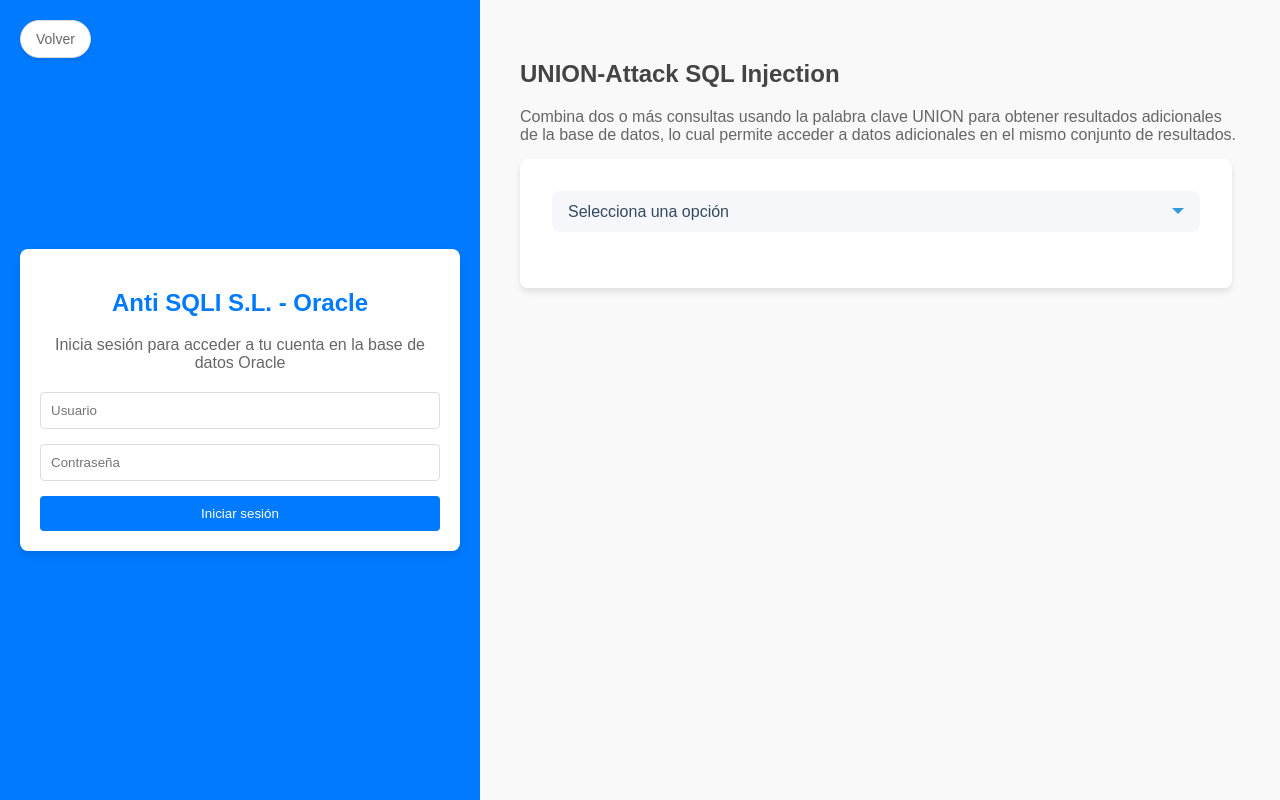
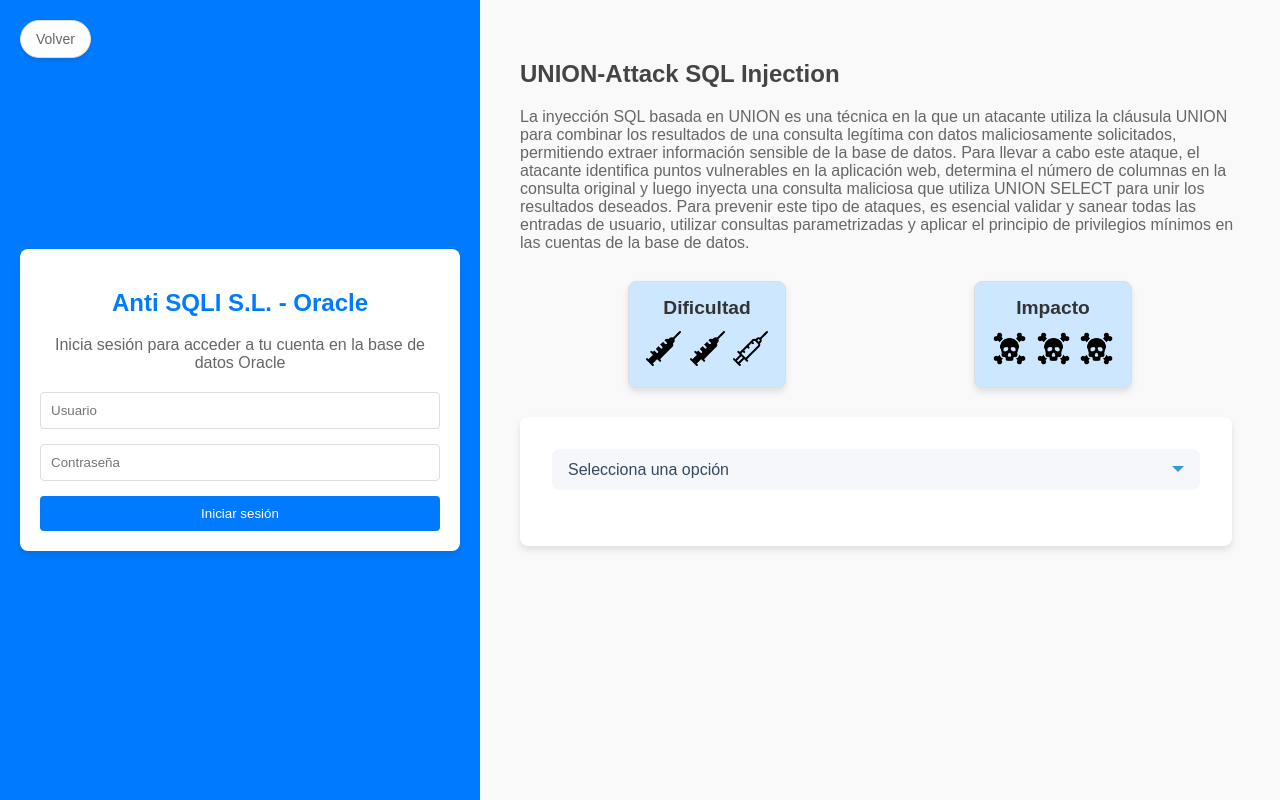
Before and after one commit to Ezio2157/PBDProject, a Flask app: page /login/oracle/union in a window 1280 px wide. Run offline with Flask 2, Linux system fonts and the light colour scheme.

Commit message:
Añadidos detalles visuales en la interfaz para complementar la informacion presentada

```diff
--- a/app.py
+++ b/app.py
@@ -116,6 +116,8 @@ def login_sqli(tipo_sqli, database):
         'login.html',
         title=sqli_info.get("title", ""),
         description=sqli_info.get("description", ""),
+        dificultad=sqli_info.get("dificultad", ""),
+        impacto=sqli_info.get("impacto", ""),
         database=database,
         tipo_sqli=tipo_sqli,
         credenciales=sqli_info.get("credenciales", {}),
--- a/diccionarioInyecciones.py
+++ b/diccionarioInyecciones.py
@@ -6,9 +6,10 @@ sql_injections = {
     "database_error": {
         "title": "Database-Errors SQL Injection",
         "description": """
-            <p>Utiliza los mensajes de error devueltos por la base de datos para extraer información confidencial.
-            Este tipo de inyección se aprovecha de mensajes de error explícitos en las consultas SQL.</p>
+            <p>La inyección SQL basada en errores es una técnica de ataque en la que un atacante manipula consultas SQL para provocar que la base de datos genere mensajes de error detallados. Estos mensajes pueden revelar información sensible sobre la estructura y el contenido de la base de datos, facilitando al atacante la planificación de ataques más sofisticados. Para mitigar este riesgo, es esencial validar y sanear todas las entradas de usuario, utilizar consultas parametrizadas y configurar la aplicación para que no revele detalles internos en mensajes de error.</p>
         """,
+        "dificultad": 2,
+        "impacto": 2,
         "credenciales":[
             {
                 # Login sin credenciales válidas
@@ -57,9 +58,10 @@ sql_injections = {
     "union": {
         "title": "UNION-Attack SQL Injection",
         "description": """
-            <p>Combina dos o más consultas usando la palabra clave UNION para obtener resultados adicionales de la base de datos,
-            lo cual permite acceder a datos adicionales en el mismo conjunto de resultados.</p>
+            <p>La inyección SQL basada en UNION es una técnica en la que un atacante utiliza la cláusula UNION para combinar los resultados de una consulta legítima con datos maliciosamente solicitados, permitiendo extraer información sensible de la base de datos. Para llevar a cabo este ataque, el atacante identifica puntos vulnerables en la aplicación web, determina el número de columnas en la consulta original y luego inyecta una consulta maliciosa que utiliza UNION SELECT para unir los resultados deseados. Para prevenir este tipo de ataques, es esencial validar y sanear todas las entradas de usuario, utilizar consultas parametrizadas y aplicar el principio de privilegios mínimos en las cuentas de la base de datos.</p>
         """,
+        "dificultad": 2,
+        "impacto": 3,
         "credenciales":[
             {
                 "nombre":"Login sin credenciales válidas",
@@ -110,9 +112,10 @@ sql_injections = {
     "boolean": {
         "title": "Boolean-Based SQL Injection",
         "description": """
-            <p>Emplea consultas booleanas para determinar si ciertas condiciones son verdaderas o falsas, sin necesidad de mensajes de error.
-            Es útil para inferir datos en situaciones donde los errores están limitados.</p>
+            <p>La inyección SQL basada en booleanos es una técnica utilizada por atacantes para manipular consultas SQL mediante la inserción de condiciones booleanas en las entradas de una aplicación web. A diferencia de la inyección SQL ciega, en este caso la aplicación muestra directamente los resultados de las consultas o proporciona mensajes de error detallados. El atacante aprovecha esta retroalimentación para extraer información de la base de datos, observando cómo las respuestas de la aplicación varían al introducir diferentes condiciones booleanas en las consultas.</p>
         """,
+        "dificultad": 2,
+        "impacto": 3,
         "credenciales":[],
         "usuario": "admin",
         "clave": "admin",
@@ -125,9 +128,10 @@ sql_injections = {
         "title": "Blind Boolean-Based SQL Injection",
         "is_blind": True,
         "description": """
-            <p>Evalúa los resultados en función de respuestas booleanas sin revelar datos directamente. Es útil cuando los mensajes de error
-            están deshabilitados, ya que permite al atacante inferir información a través de condiciones booleanas.</p>
+            <p>Es una técnica empleada por atacantes para extraer información de una base de datos cuando la aplicación no muestra directamente los resultados de las consultas SQL ni proporciona mensajes de error detallados. En este escenario, el atacante infiere la información observando las diferencias en las respuestas de la aplicación al enviar consultas que evalúan condiciones booleanas.</p>
         """,
+        "dificultad": 3,
+        "impacto": 3,
         "credenciales":[ # usuario/password en este caso serían payload que devuelva True y False respectivamente
             {
                 "nombre":"Entendiendo la inyección",
@@ -166,9 +170,10 @@ sql_injections = {
         "title": "Time-Based Blind SQL Injection",
         "is_blind": True,
         "description": """
-            <p>Evalúa el tiempo de respuesta del servidor para inferir si la inyección es exitosa o no. Es útil en aplicaciones
-            que no revelan errores ni permiten consultas booleanas.</p>
+            <p>Es una técnica utilizada por atacantes para extraer información de una base de datos cuando la aplicación no muestra directamente los resultados de las consultas SQL ni proporciona mensajes de error detallados. En este escenario, el atacante infiere información observando los retrasos en las respuestas de la aplicación al enviar consultas que provocan demoras condicionales en la base de datos.</p>
         """,
+        "dificultad": 3,
+        "impacto": 3,
         "credenciales":[],
         "usuario": "admin",
         "clave": "admin",
--- a/static/styles_TarjetaInfo.css
+++ b/static/styles_TarjetaInfo.css
@@ -137,6 +137,47 @@
     box-shadow: 0 2px 3px rgba(0,0,0,0.1);
 }
 
+.ratings_box {
+    display: flex;
+    justify-content: space-between;
+    align-items: flex-start;
+    margin: 20px 0;
+    flex-wrap: wrap;
+    /* gap: 20px; /* Espaciado entre las cajas */
+    padding: 1.25% 15%;
+}
+
+.rating {
+    background-color: #cce7ff; /* Fondo claro */
+    border: 1px solid #ddd; /* Borde gris claro */
+    border-radius: 8px; /* Bordes redondeados */
+    padding: 15px; /* Espaciado interno */
+    width: 25%;
+    box-shadow: 0 4px 6px rgba(0, 0, 0, 0.1); /* Sombra suave */
+    display: flex;
+    flex-direction: column;
+    align-items: center;
+    transition: transform 0.3s ease, box-shadow 0.3s ease; /* Animación para un efecto suave */
+}
+
+.rating:hover {
+    transform: scale(1.05); /* Aumenta ligeramente el tamaño */
+    box-shadow: 0 8px 12px rgba(0, 0, 0, 0.2); /* Incrementa la sombra */
+}
+
+.rating h3 {
+    margin-bottom: 10px; /* Separación entre el título y las imágenes */
+    margin-top: 0;
+    font-size: 1.2em;
+    color: #333;
+    text-align: center;
+}
+
+.rating img.rating-item {
+    width: 35px; /* Tamaño ajustado */
+    height: 35px;
+    margin: 2px;
+}
 
 @media (max-width: 768px) {
     .return-btn-wrapper {
--- a/templates/login.html
+++ b/templates/login.html
@@ -83,6 +83,36 @@
     <div class="info-section">
         <h2>{{ title }}</h2>
         <div>{{ description | safe }}</div> <!-- Muestra la descripción específica del SQL Injection -->
+
+        <div class="ratings_box">
+            <!-- Sección para las imágenes de dificultad -->
+            <div class="rating">
+                <h3>Dificultad</h3>
+                <div>
+                    {% for i in range(dificultad) %}
+                    <img src="/static/images/inyeccion_ok.png" alt="Inyección" class="rating-item">
+                    {% endfor %}
+                    {% for i in range(3 - dificultad) %}
+                    <img src="/static/images/inyeccion_no.png" alt="Inyección" class="rating-item">
+                    {% endfor %}
+                </div>
+            </div>
+
+            <!-- Sección para las imágenes de impacto -->
+            <div class="rating">
+                <h3>Impacto</h3>
+                <div>
+                    {% for i in range(impacto) %}
+                    <img src="/static/images/peligro_ok.png" alt="Impacto" class="rating-item">
+                    {% endfor %}
+                    {% for i in range(3 - impacto) %}
+                    <img src="/static/images/peligro_no.png" alt="Impacto" class="rating-item">
+                    {% endfor %}
+                </div>
+
+            </div>
+        </div>
+
 
 
 
```
Also changed, not shown: static/images/inyeccion_no.png (added), static/images/inyeccion_ok.png (added), static/images/peligro_no.png (added), static/images/peligro_ok.png (added).
